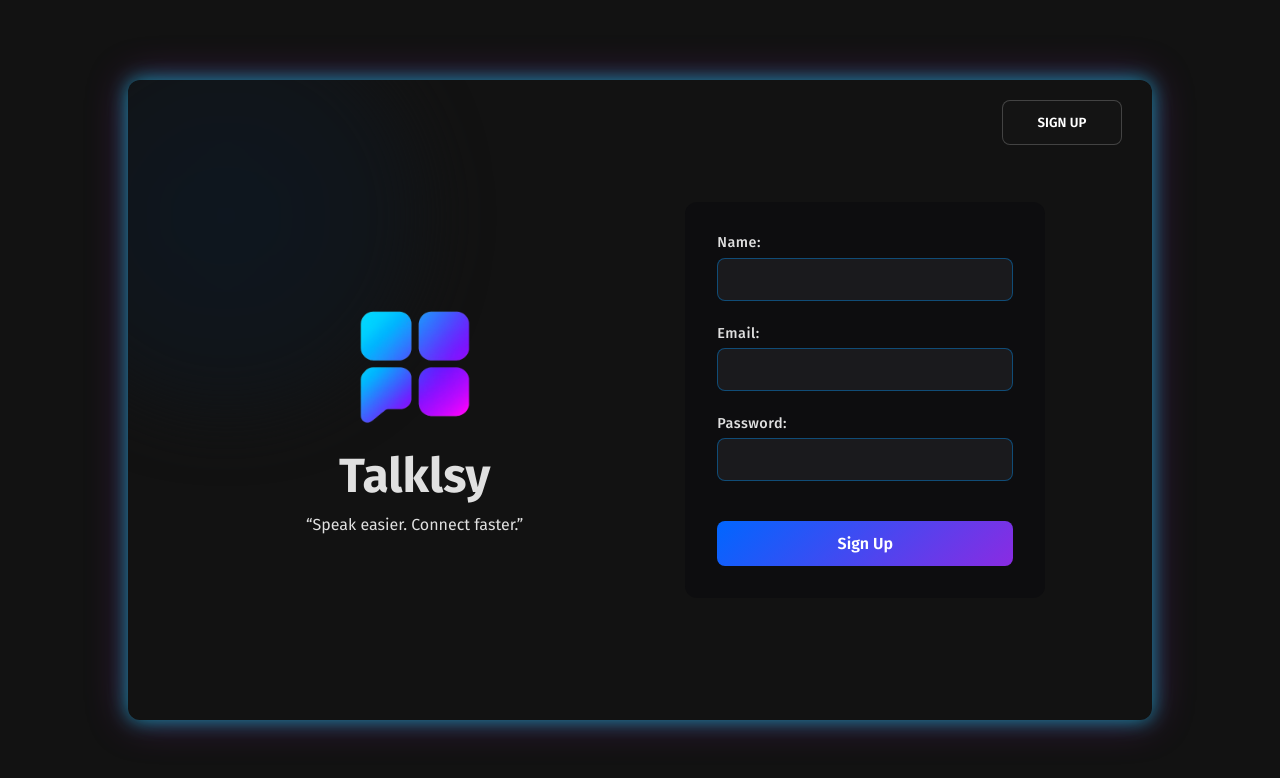
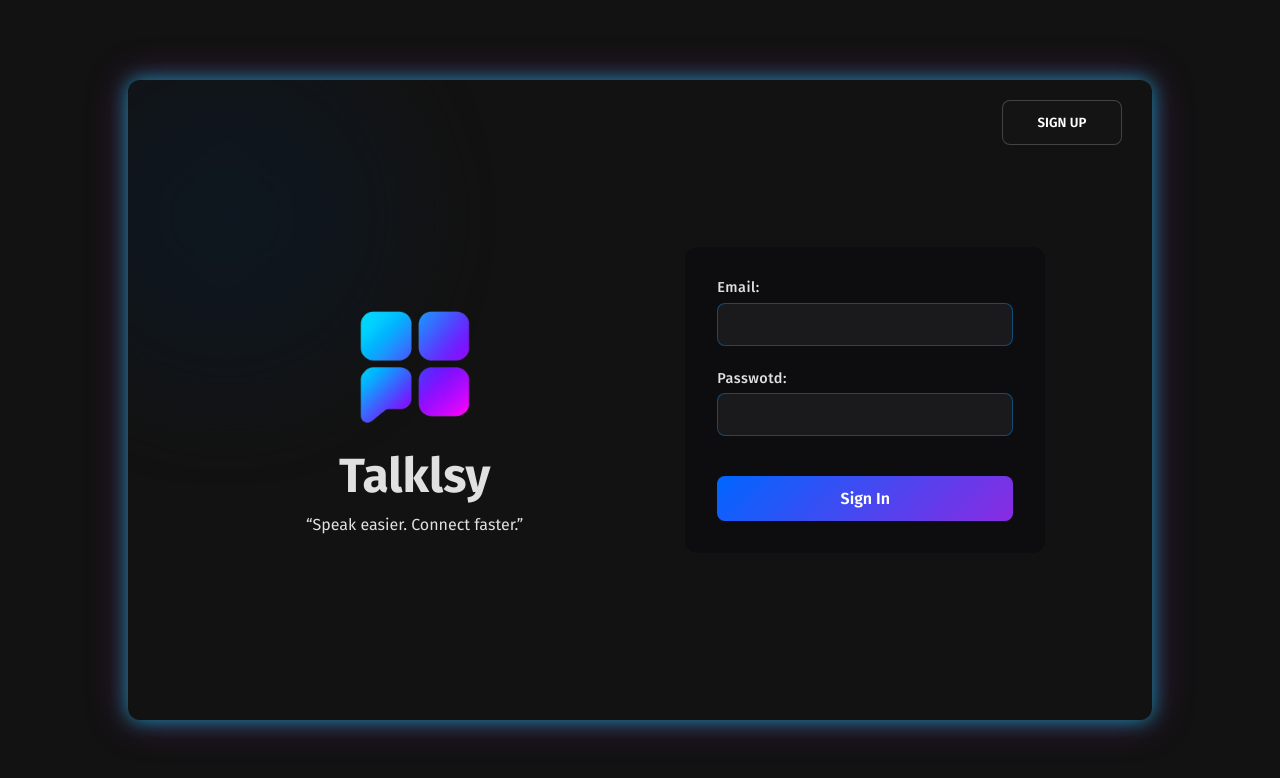
Before and after one commit to tarasauweb/chat, a React (Vite) app in the folder react-chat/: page / in a window 1280 px wide. Both pictures are taken after a click on the button "SIGN IN". Shown: the top 778 px of the page. Built offline with nearby package versions, Linux system fonts and the light colour scheme.

Commit message:
feat:validation form for sign in

```diff
--- a/react-chat/src/components/Registration/Registation.jsx
+++ b/react-chat/src/components/Registration/Registation.jsx
@@ -28,7 +28,7 @@ export function Registation () {
                     </p>
                 </div>
                 {
-                    isOpenSignUp ? <SignUp></SignUp> : <SignUp></SignUp>
+                    isOpenSignUp ? <SignUp></SignUp> : <SignIn></SignIn>
                 }
 
             </div>
--- a/react-chat/src/components/Registration/SignIn.jsx
+++ b/react-chat/src/components/Registration/SignIn.jsx
@@ -1,19 +1,33 @@
-
+import { useState } from 'react';
+import { validateEmail, validatePassword } from './formValidation';
 import styles from './Sign.module.scss'
 export function SignIn () {
+    const [form, setForm] = useState({email:'', password: ''});
+    const [errors, setErrors] = useState({});
+    function handleChange(e) {
+        const {name, value} = e.target;
+        setForm(prev => ({...prev, [name]: value }));
+        let error = null;
+        if (name === 'email') error = validateEmail(value);
+        if (name === 'password') error = validatePassword(value);
+
+        setErrors(prev => ({ ...prev, [name]: error }));
+    }
     return (
         <form className={`${styles.form}`}>
             <label htmlFor="email-login" className={styles.form__label}>
                 <span>
                     Email:
                 </span>
-                <input type="text" id="email-login" className={styles.form__name} />
+                <input name='email' onChange={handleChange} value={form.email} required type="text" id="email-login" className={`${styles.form__name} ${errors.email ? styles.error : ''}`} />
+                {errors.email && <span className={styles.form__error}>{errors.email}</span>}
             </label>
             <label htmlFor="password-login" className={styles.form__label}>
                 <span>
                     Passwotd:
                 </span>
-                <input type="text" id="password-login" className={styles.form__name} />
+                <input name='password' onChange={handleChange} value={form.password} required type="text" id="password-login" className={`${styles.form__name} ${errors.password ? styles.error : ''}`} />
+                {errors.password && <span className={styles.form__error}>{errors.password}</span>}
             </label>
             <button className={styles.form__btn}>
                 Sign In
```
